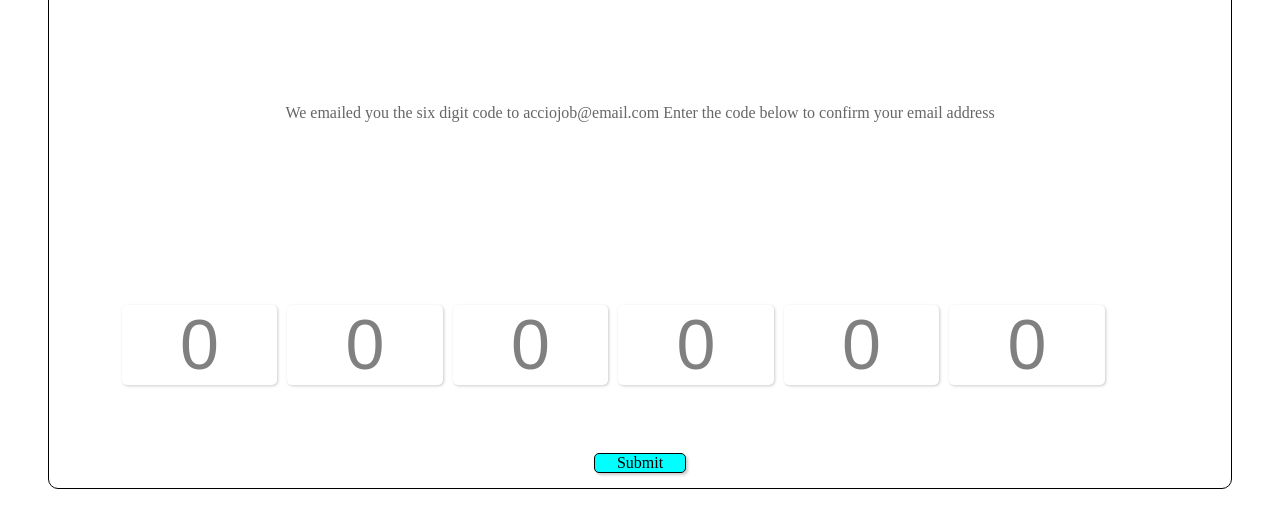
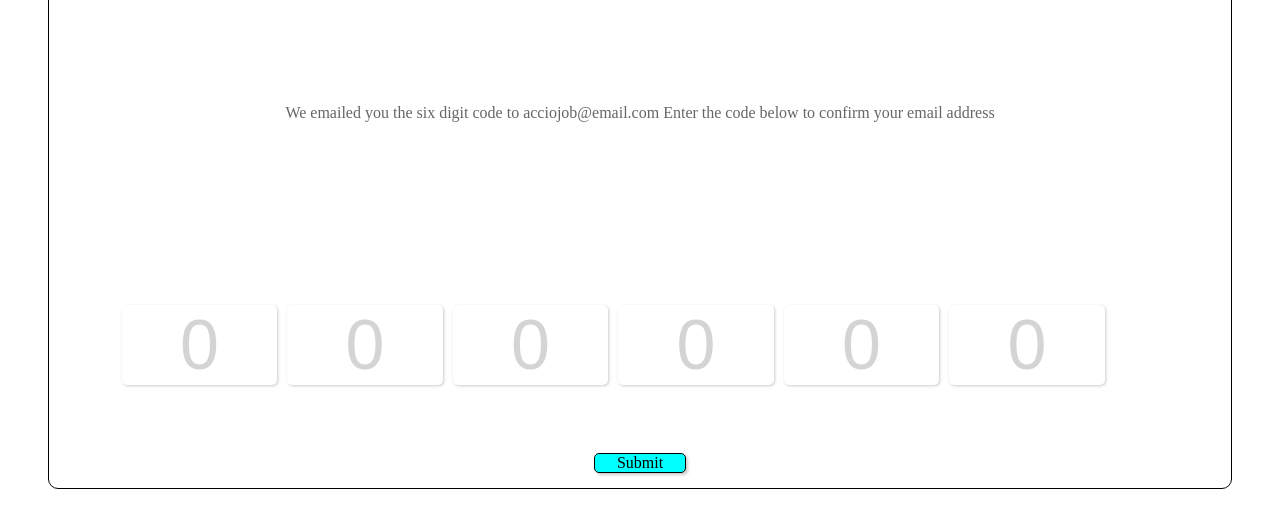
Before and after one commit to acciojob/OTP-ak1303, a website: page main.html in a window 1280 px wide. Shown: the part 74-602 px from the top of the page. Drawn offline with Linux system fonts and the light colour scheme.

Commit message:
created a submission

```diff
--- a/main.html
+++ b/main.html
@@ -12,12 +12,12 @@
 		<h1 id="verification_heading">Verify Your Account</h1>
 		<p id="verification_subtext">We emailed you the six digit code to acciojob@email.com Enter the code below to confirm your email address</p>
 		<div class="code-container">
-			<input id="input1" class="code" name="input" value='0' />
-			<input id="input1" class="code" name="input" value='0' />
-			<input id="input1" class="code" name="input" value='0' />
-			<input id="input1" class="code" name="input" value='0' />
-			<input id="input1" class="code" name="input" value='0' />
-			<input id="input1" class="code" name="input" value='0' />
+			<input id="code-1" class="code" name="input" placeholder='0' />
+			<input id="code-2" class="code" name="input" placeholder='0' />
+			<input id="code-3" class="code" name="input" placeholder='0' />
+			<input id="code-4" class="code" name="input" placeholder='0' />
+			<input id="code-5" class="code" name="input" placeholder='0' />
+			<input id="code-6" class="code" name="input" placeholder='0' />
 		</div>
 		<div class="btn">Submit</div>
 	</div>
--- a/styles.css
+++ b/styles.css
@@ -28,11 +28,15 @@
 	display:flex;
 	gap:10px;
 }
+input::placeholder {
+  color: rgba(169, 169, 169, 0.5); /* Blue color with 50% transparency for the placeholder */
+}
 .code{
 	border:none;
 	text-align:center;
 	color:grey;
 	font-size: 70px;
+	caret-color: transparent;
 	border-radius:5px;
 	/* padding:2%; */
 	box-shadow:1px 1px 3px #ccc;
```
Also changed, not shown: script.js (+12 -9 lines).
